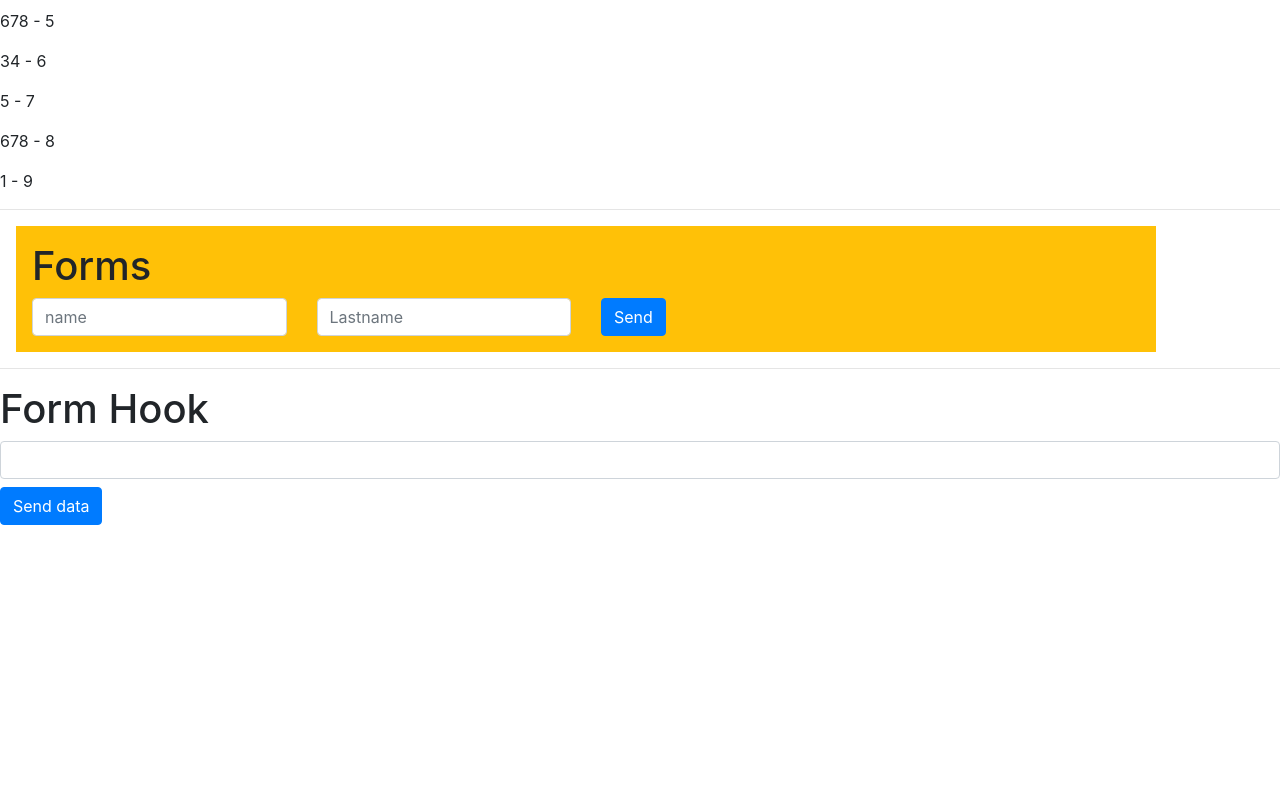
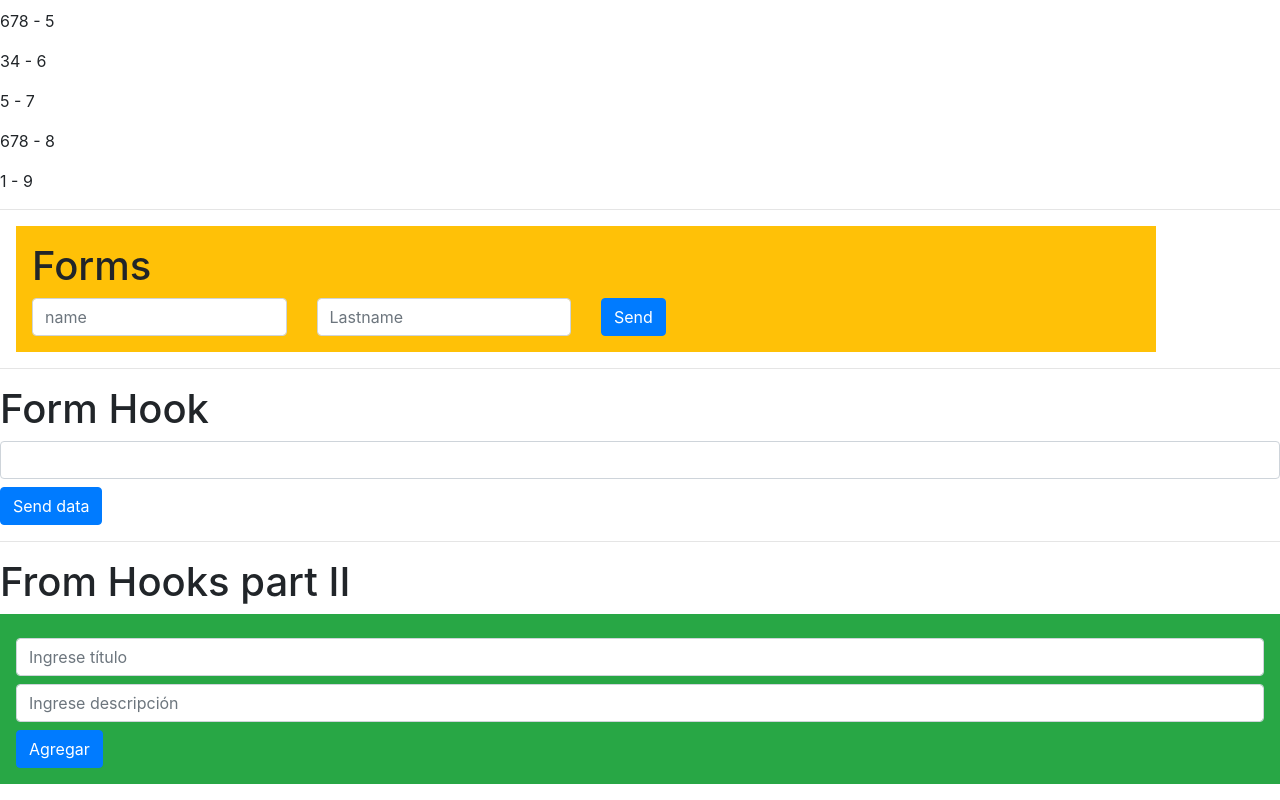
Before and after one commit to Garavirod/Practices_ReactJS, a React (Create React App) app: page / in a window 1280 px wide. Shown: the part 473-1273 px from the top of the page. Before the commit the page ends 998 px from the top, so only its background shows below. Built offline with nearby package versions, Linux system fonts and the light colour scheme.

Commit message:
Form Hooks 2

```diff
--- a/src/App.js
+++ b/src/App.js
@@ -3,6 +3,7 @@ import Counter from './components/Counter';
 import List from './components/List';
 import Form from './components/Form';
 import FormHook from './components/FormHook';
+import FormOne from './components/FormOne';
 
 function App() {
   return (
@@ -15,6 +16,9 @@ function App() {
        <Form/>
        <hr/>
        <FormHook/>
+       <hr/>
+       <FormOne/>
+
    </div>
   );
 }
--- /dev/null
+++ b/src/components/FormOne.js
@@ -0,0 +1,71 @@
+import React, { Fragment, useState } from 'react';
+import { useForm } from 'react-hook-form';
+
+const FormOne = ()=>{
+
+    const {register, errors, handleSubmit} = useForm();
+
+    const [entradas, setentradas] = useState([]);
+
+    const procesarFormulario = (data, e) => {
+        console.log(data);
+        setentradas([
+            ...entradas,
+            data
+        ])
+        // limpiar campos
+        e.target.reset();
+    }
+
+    return (
+        <Fragment>
+            <h1>From Hooks part II</h1>
+            <form onSubmit={handleSubmit(procesarFormulario)} className="bg-success p-3">
+                <input
+                    name="titulo"
+                    ref={
+                        register({
+                            required: {value:true, message: 'Ingrese un nombre'}
+                        })
+                    }
+                    className="form-control my-2"
+                    placeholder="Ingrese título"
+                ></input>
+                <span className="text-danger text-small d-block mb-2">
+                    {errors?.titulo?.message}
+                </span>
+                <input
+                    name="descripcion"
+                    ref={
+                        register({
+                            required: {value:true, message: 'Ingrese descripción'}
+                        })
+                    }
+                    className="form-control my-2"
+                    placeholder="Ingrese descripción"
+                ></input>
+                <span className="text-danger text-small d-block mb-2">
+                    {errors?.descripcion?.message}
+                </span>
+                <button
+                    type="submit"
+                    className="btn btn-primary"
+                    >
+                Agregar
+                </button>
+            </form>
+            <ul className="mt-2">
+                {
+                    entradas.map((item, index) =>
+                        <li key={index}>
+                            {item.titulo} - {item.descripcion}
+                        </li>
+                    )
+                }
+            </ul>
+        </Fragment>
+    )
+}
+
+
+export default FormOne;
```
Also changed, not shown: src/components/Form.js (+0 -11 lines).
